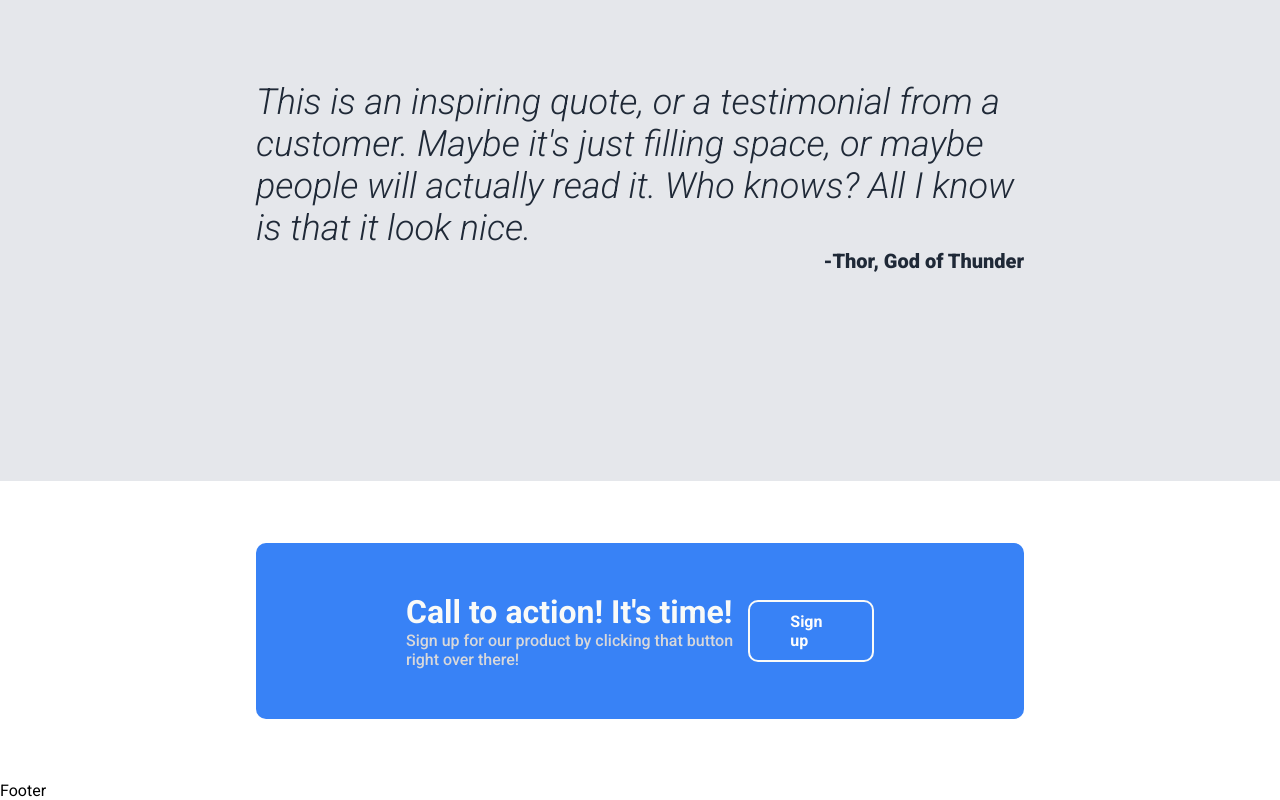
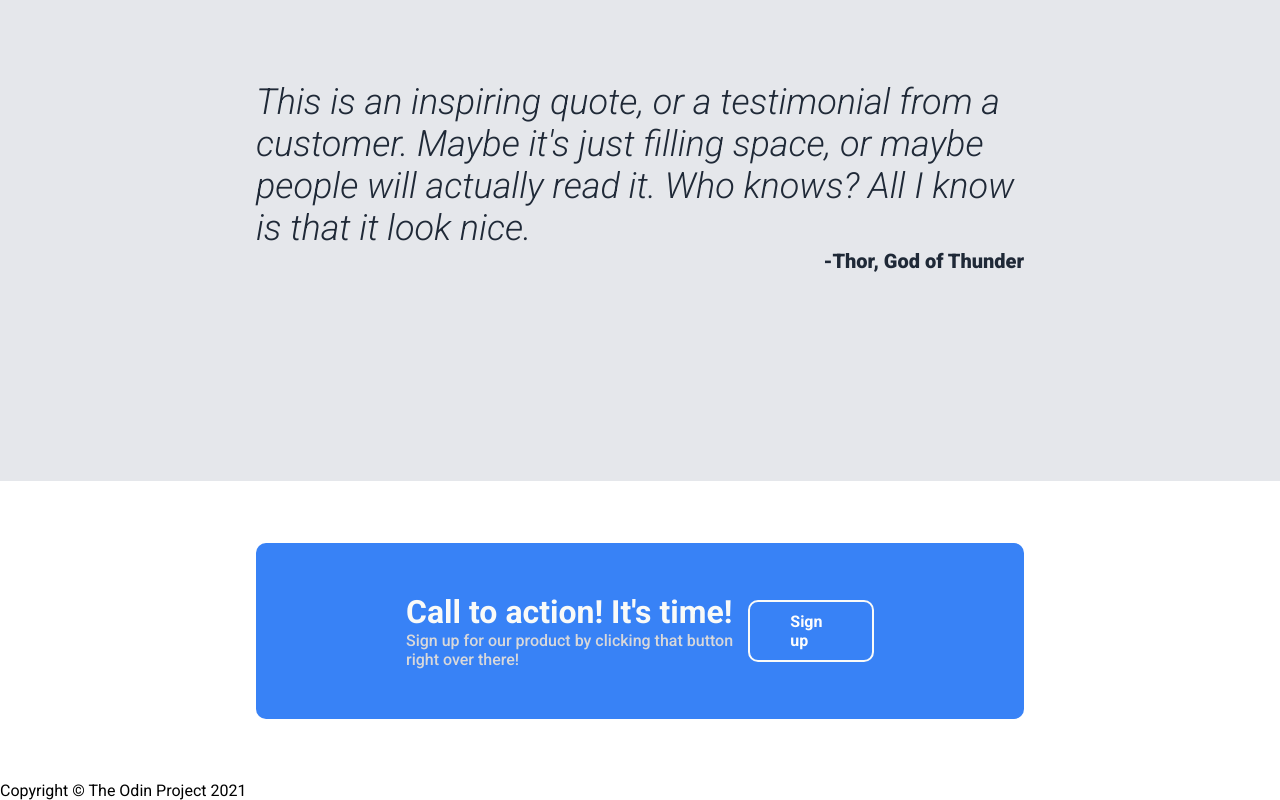
Before and after one commit to dulip-sameera/landing-page, a plain HTML site: page index.html in a window 1280 px wide. Shown: the part 1017-1817 px from the top of the page. Drawn offline with Linux system fonts and the light colour scheme.

Commit message:
HTML footer done

```diff
--- a/index.html
+++ b/index.html
@@ -90,7 +90,9 @@
         </div>
     </div>
 
-    <div class="footer">Footer</div>
+    <div class="footer">
+        Copyright &copy; The Odin Project 2021
+    </div>
 
 </body>
 </html>
```
